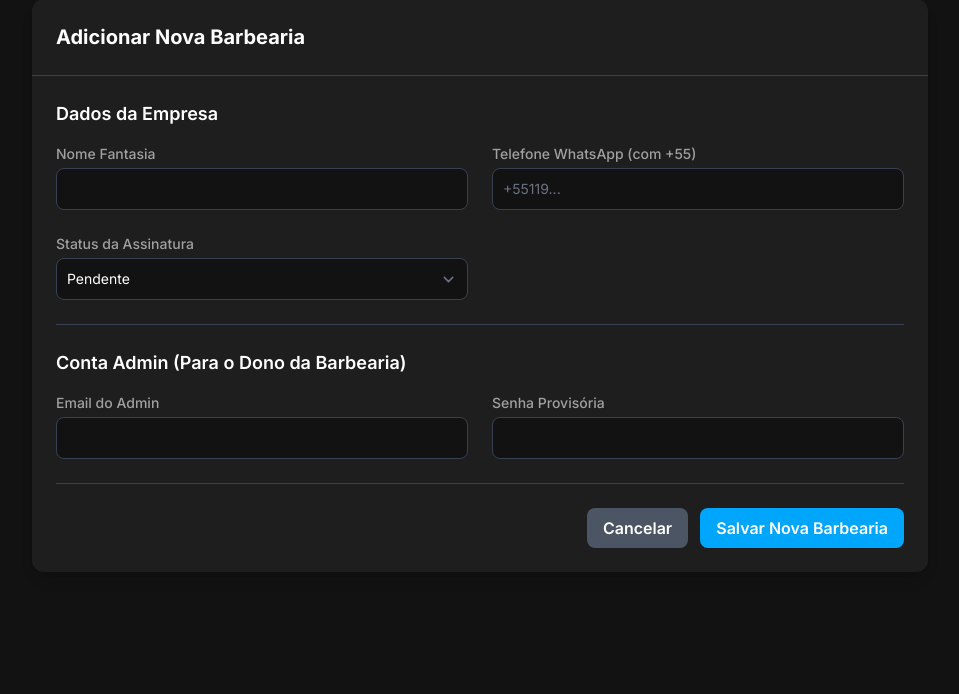
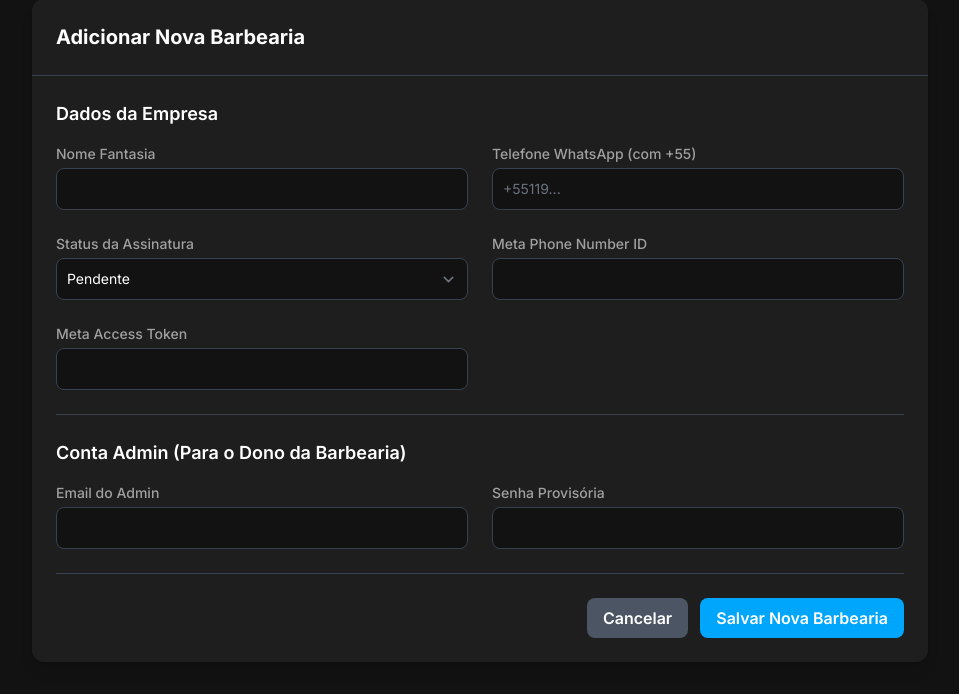
Before and after one commit to juanhlalmeida/assistente-agendamento-ia, a Flask app: template app/templates/superadmin/novo.html in a window 1280 px wide. Shown: the part 118-812 px from the top of the page, without its empty margins (160-1119 px from the left). Before the commit the page ends 666 px from the top, so only its background shows below. Run offline with Flask 3, Linux system fonts and the light colour scheme; the template is opened without the code that fills it, so the values that code supplies are empty; some libraries are stand-ins or nearby versions.

Commit message:
Adiciona campos da Meta ao admin da barbearia

```diff
--- a/app/templates/superadmin/novo.html
+++ b/app/templates/superadmin/novo.html
@@ -1,3 +1,4 @@
+<!-- novo.html -->
 <!DOCTYPE html>
 {# Template para Adicionar Nova Barbearia #}
 <html class="dark" lang="pt-br">
@@ -93,6 +94,18 @@
                     <option value="pendente" {% if form_data.get('status_assinatura') == 'pendente' or not form_data %}selected{% endif %}>Pendente</option>
                 </select>
             </div>
+            <div>
+              <label for="meta_phone_number_id" class="block text-sm font-medium text-text-secondary-dark mb-1">Meta Phone Number ID</label>
+              <input type="text" id="meta_phone_number_id" name="meta_phone_number_id"
+                     class="bg-background-dark border border-gray-700 text-white text-sm rounded-lg focus:ring-primary focus:border-primary block w-full p-2.5"
+                     value="{{ form_data.get('meta_phone_number_id', '') }}">
+            </div>
+            <div>
+              <label for="meta_access_token" class="block text-sm font-medium text-text-secondary-dark mb-1">Meta Access Token</label>
+              <input type="text" id="meta_access_token" name="meta_access_token"
+                     class="bg-background-dark border border-gray-700 text-white text-sm rounded-lg focus:ring-primary focus:border-primary block w-full p-2.5"
+                     value="{{ form_data.get('meta_access_token', '') }}">
+            </div>
           </div>
 
           <div class="border-t border-gray-700 my-6"></div>
```
Also changed, not shown: app/blueprints/superadmin/routes.py (+9 -0 lines), app/templates/superadmin/editar.html (+13 -0 lines).
